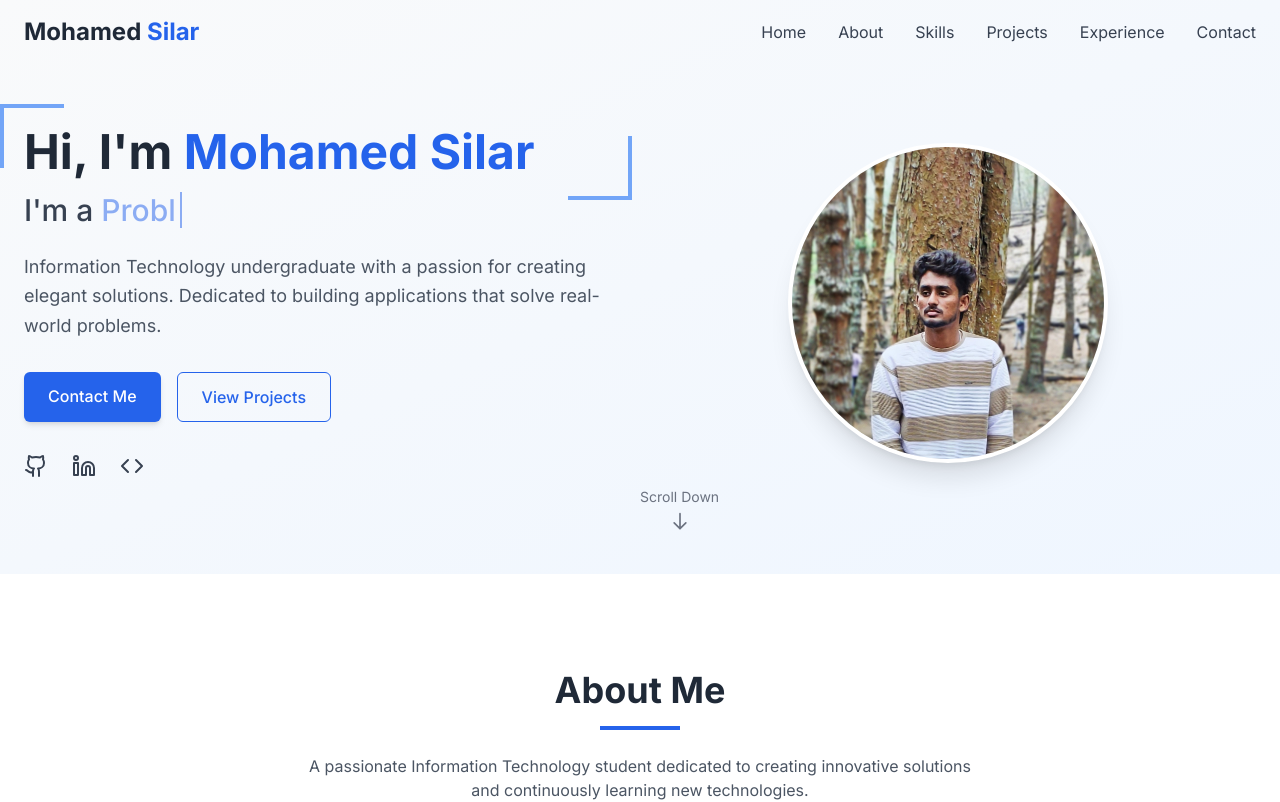
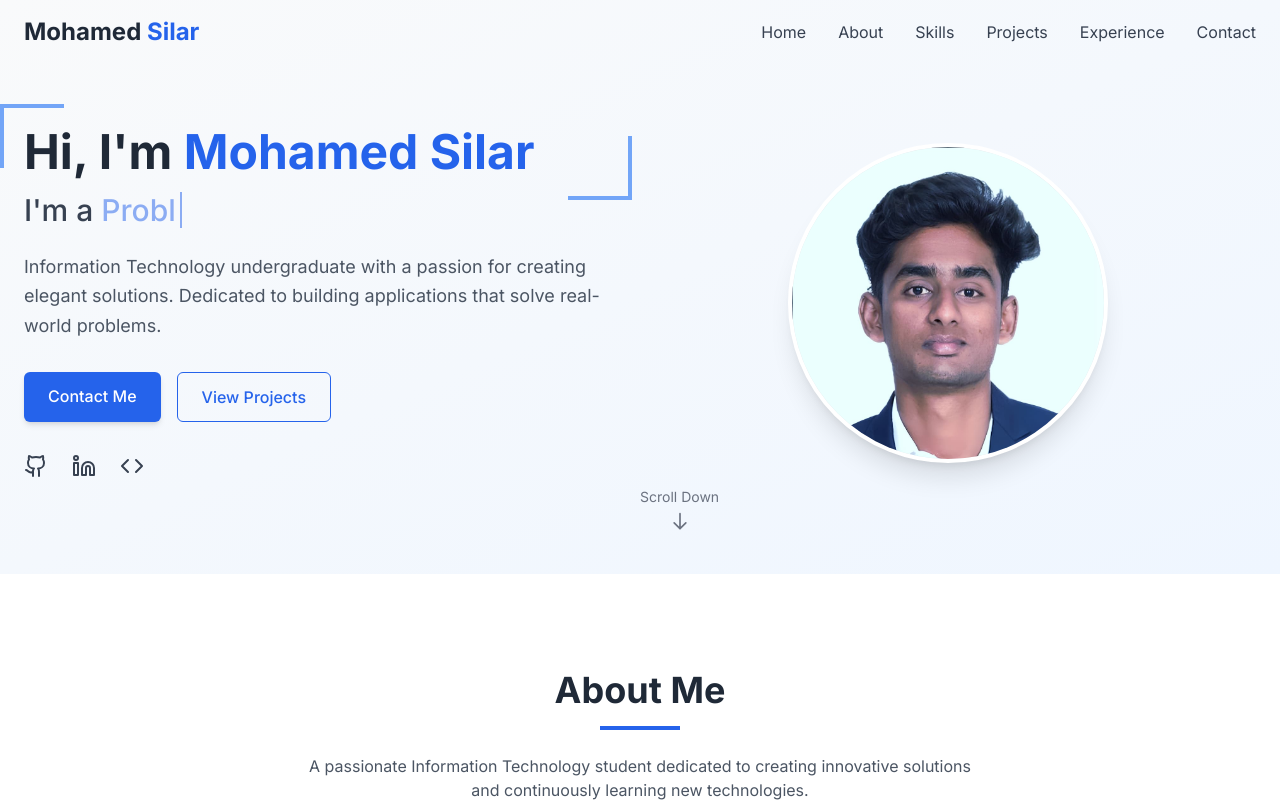
Before and after one commit to MohamedSilar/silar_portfolio, a React (Vite) app: page / in a window 1280 px wide. Shown: the top 802 px of the page. Built offline with nearby package versions, Linux system fonts and the light colour scheme.

Commit message:
Update image source in Hero component

```diff
--- a/src/components/Hero.tsx
+++ b/src/components/Hero.tsx
@@ -113,7 +113,7 @@ const Hero: React.FC = () => {
               <div className="w-64 h-64 md:w-80 md:h-80 bg-blue-500 rounded-full absolute -z-10 top-4 -right-4 opacity-10 animate-pulse"></div>
               <div className="w-52 h-52 md:w-64 md:h-64 bg-blue-300 rounded-full absolute -z-10 -bottom-4 -left-4 opacity-10 animate-pulse" style={{ animationDelay: "300ms" }}></div>
               <div className="w-64 h-64 md:w-80 md:h-80 bg-gray-200 rounded-full relative overflow-hidden border-4 border-white shadow-xl transform transition-transform duration-500 hover:scale-105">
-                <img src={`${import.meta.env.BASE_URL}images/silar2.jpg`} alt="Silar" />
+                <img src={`${import.meta.env.BASE_URL}images/SILAR IMAGE.jpg`} alt="Silar" />
 
               </div>
             </div>
```
